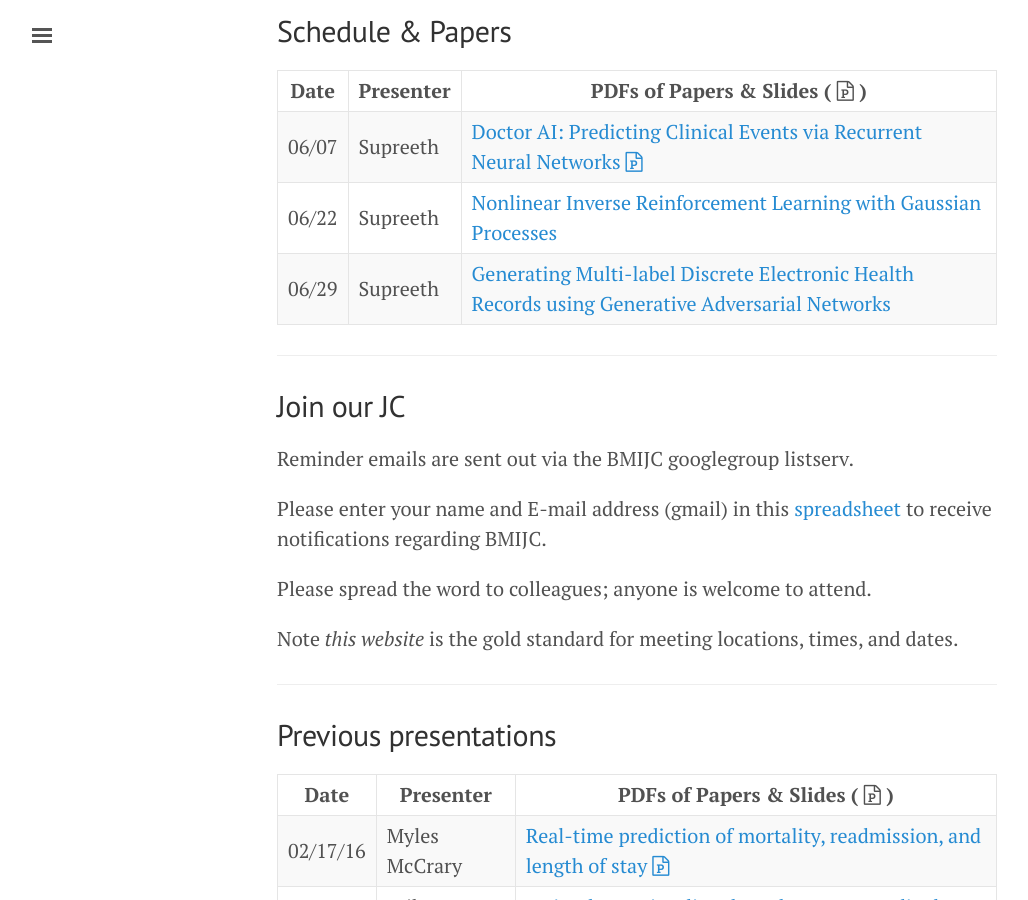
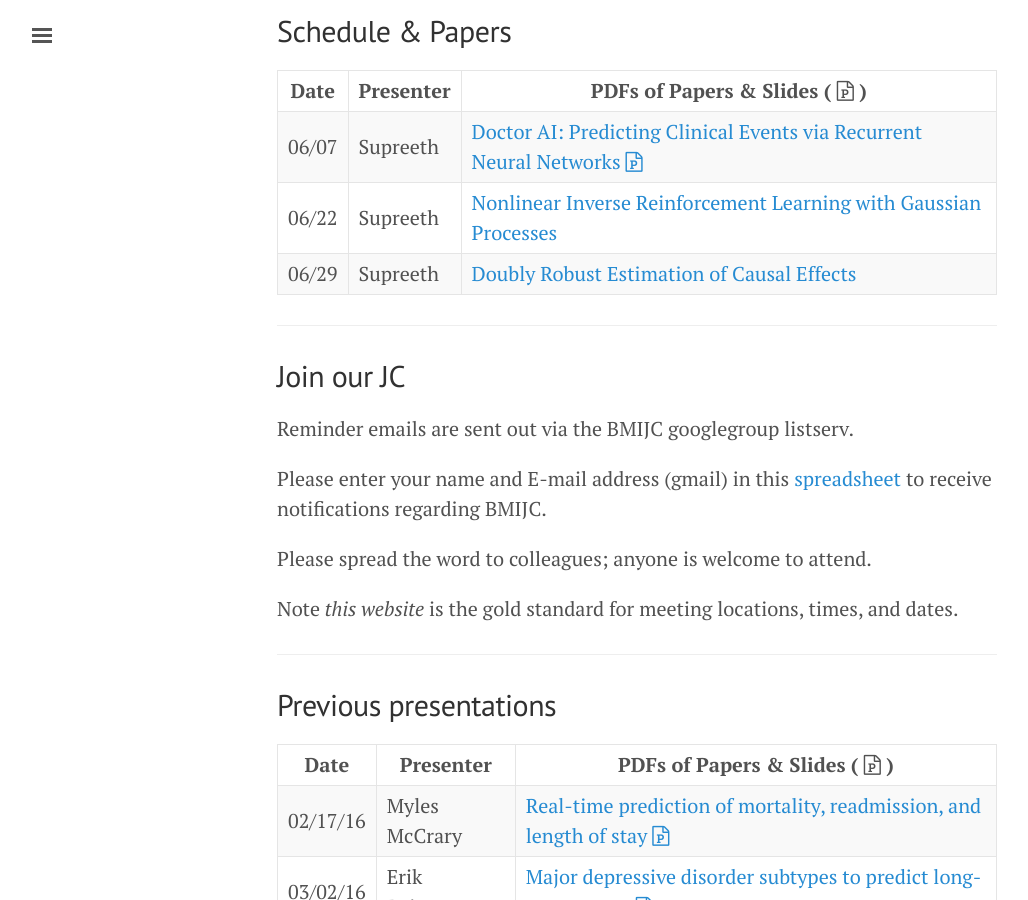
Before and after one commit to NematiLab/bmijc, a Jekyll site: the page built from index.md, in a window 1280 px wide and 900 px high, scrolled down 719 px. Shown: the whole window, without its empty margins (3-1031 px from the left). Built offline with Jekyll 4.4.1, drawn with Linux system fonts in a browser that asks for light colours; nearby versions of some CDN libraries.

Commit message:
29th June

```diff
--- a/index.md
+++ b/index.md
@@ -35,7 +35,7 @@ Date | Presenter | PDFs of Papers & Slides ( <i class='fa fa-file-powerpoint-o'>
 --- | --- | ---
 06/07 | Supreeth | [Doctor AI: Predicting Clinical Events via Recurrent Neural Networks]({{ site.baseurl }}/assets/170607_paper.pdf){:target="_blank"} [<i class='fa fa-file-powerpoint-o'></i>]({{ site.baseurl }}/assets/170607_slides.pdf){:target="_blank"}
 06/22 | Supreeth | [Nonlinear Inverse Reinforcement Learning with Gaussian Processes]({{ site.baseurl }}/assets/170615_paper.pdf){:target="_blank"}
-06/29 | Supreeth | [Generating Multi-label Discrete Electronic Health Records using Generative Adversarial Networks]({{ site.baseurl }}/assets/170621_paper.pdf){:target="_blank"}
+06/29 | Supreeth | [Doubly Robust Estimation of Causal Effects]({{ site.baseurl }}/assets/170629_paper.pdf){:target="_blank"}
 
 
 
```
Also changed, not shown: 1 other file.
